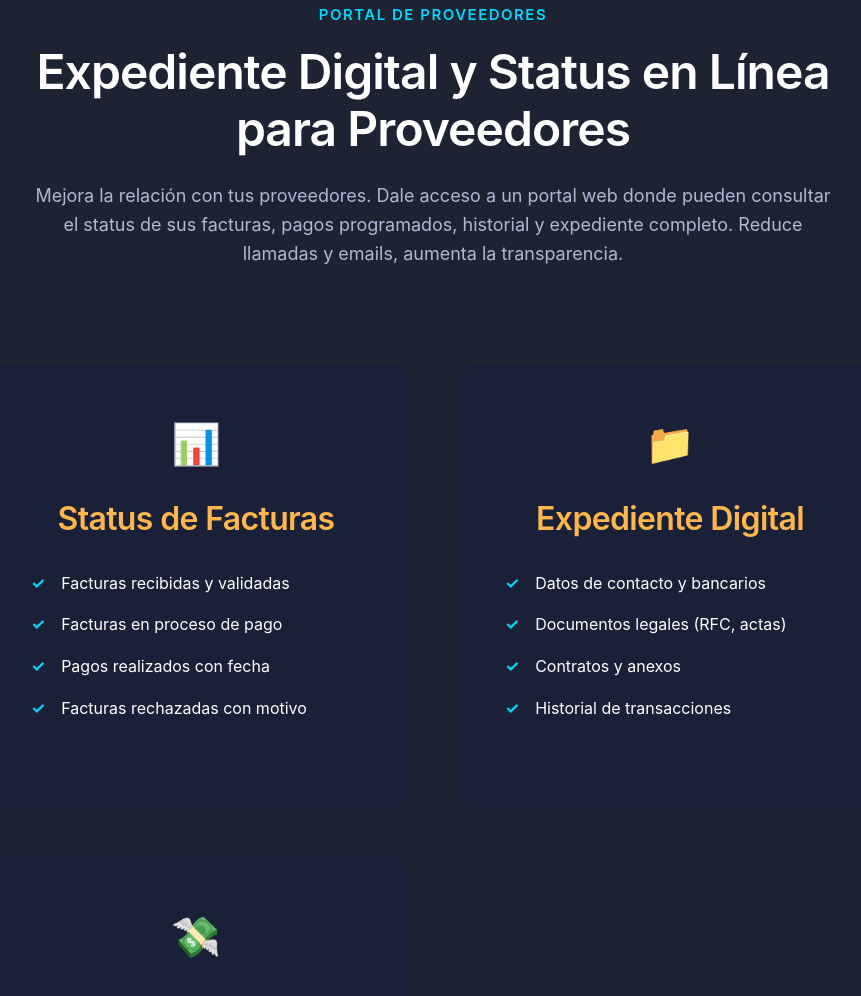
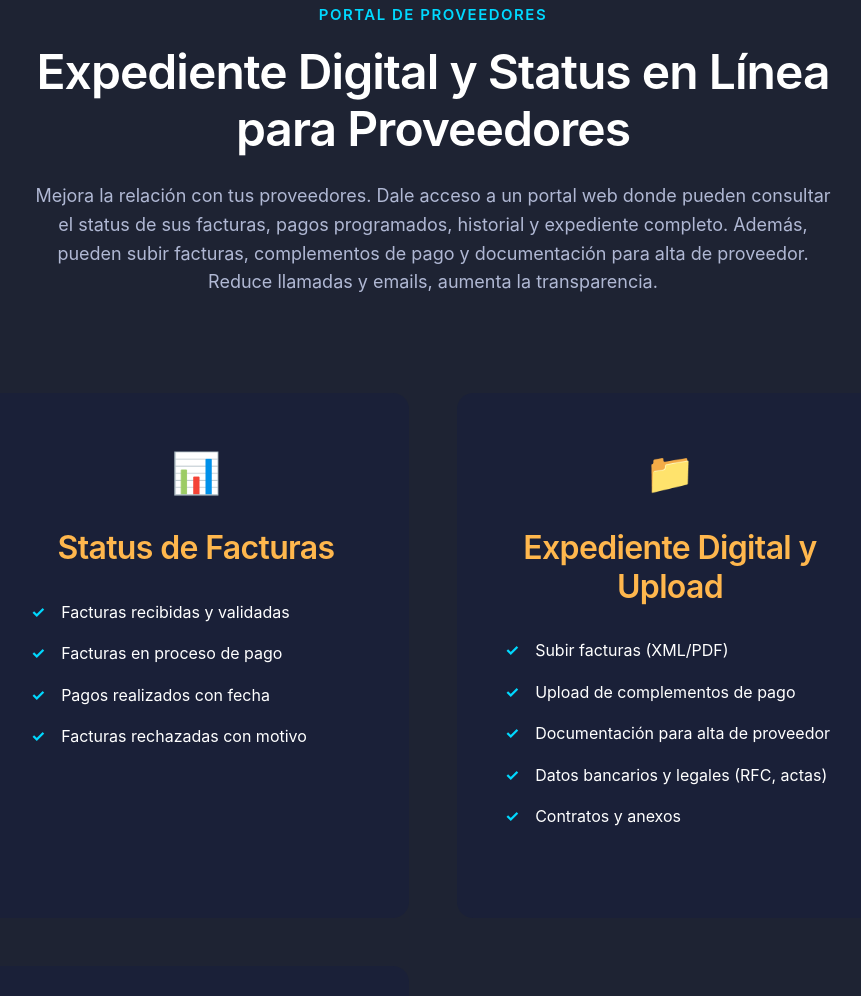
Before and after one commit to earaizapowerera/PowerEraWebsite, a plain HTML site: page products/helppo/index.html in a window 1280 px wide. Shown: the part 10694-11690 px from the top of the page, without its empty margins (207-1068 px from the left). Drawn offline with Linux system fonts and the light colour scheme.

Commit message:
Update Portal de Proveedores: add file upload functionality

```diff
--- a/products/helppo/index.html
+++ b/products/helppo/index.html
@@ -376,7 +376,8 @@
                 <h2 class="section-title">Expediente Digital y Status en Línea para Proveedores</h2>
                 <p class="section-description">
                     Mejora la relación con tus proveedores. Dale acceso a un portal web donde pueden consultar
-                    el status de sus facturas, pagos programados, historial y expediente completo. Reduce llamadas
+                    el status de sus facturas, pagos programados, historial y expediente completo. Además, pueden
+                    subir facturas, complementos de pago y documentación para alta de proveedor. Reduce llamadas
                     y emails, aumenta la transparencia.
                 </p>
             </div>
@@ -396,12 +397,13 @@
 
                     <div style="background: var(--dark-card); padding: var(--space-xl); border-radius: var(--radius-xl);">
                         <div style="font-size: 2.5rem; margin-bottom: var(--space-md); text-align: center;">📁</div>
-                        <h3 style="color: #FFB74D; margin-bottom: var(--space-md); text-align: center;">Expediente Digital</h3>
+                        <h3 style="color: #FFB74D; margin-bottom: var(--space-md); text-align: center;">Expediente Digital y Upload</h3>
                         <ul class="product-features">
-                            <li>Datos de contacto y bancarios</li>
-                            <li>Documentos legales (RFC, actas)</li>
+                            <li>Subir facturas (XML/PDF)</li>
+                            <li>Upload de complementos de pago</li>
+                            <li>Documentación para alta de proveedor</li>
+                            <li>Datos bancarios y legales (RFC, actas)</li>
                             <li>Contratos y anexos</li>
-                            <li>Historial de transacciones</li>
                         </ul>
                     </div>
 
```
